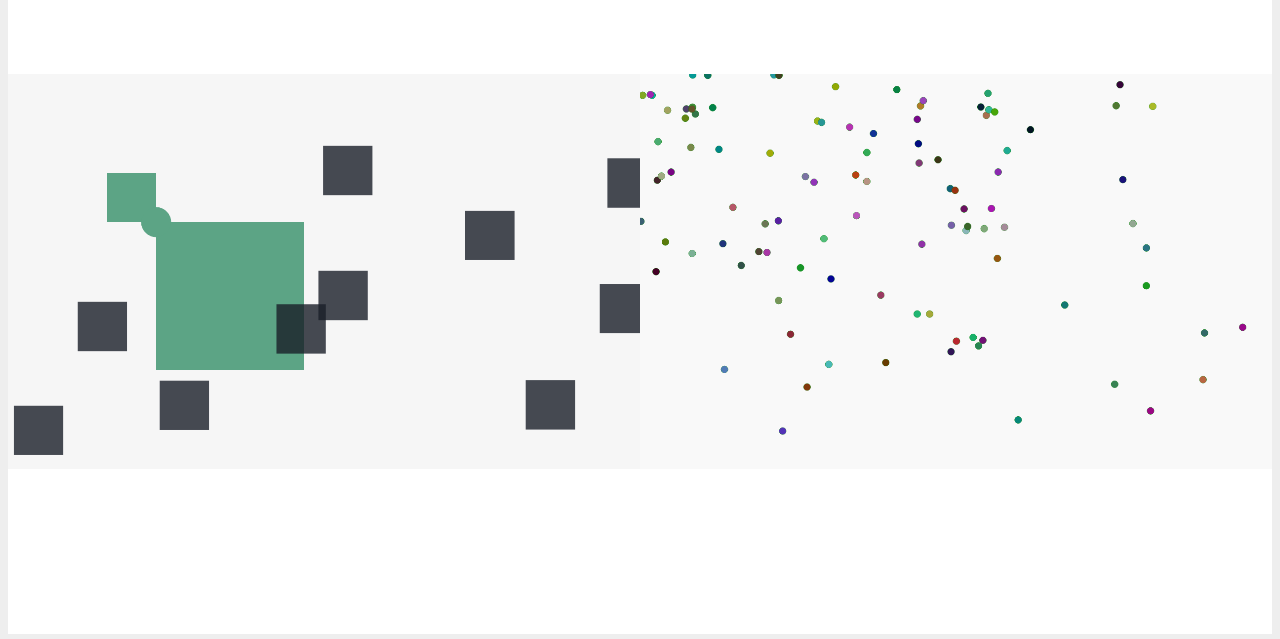
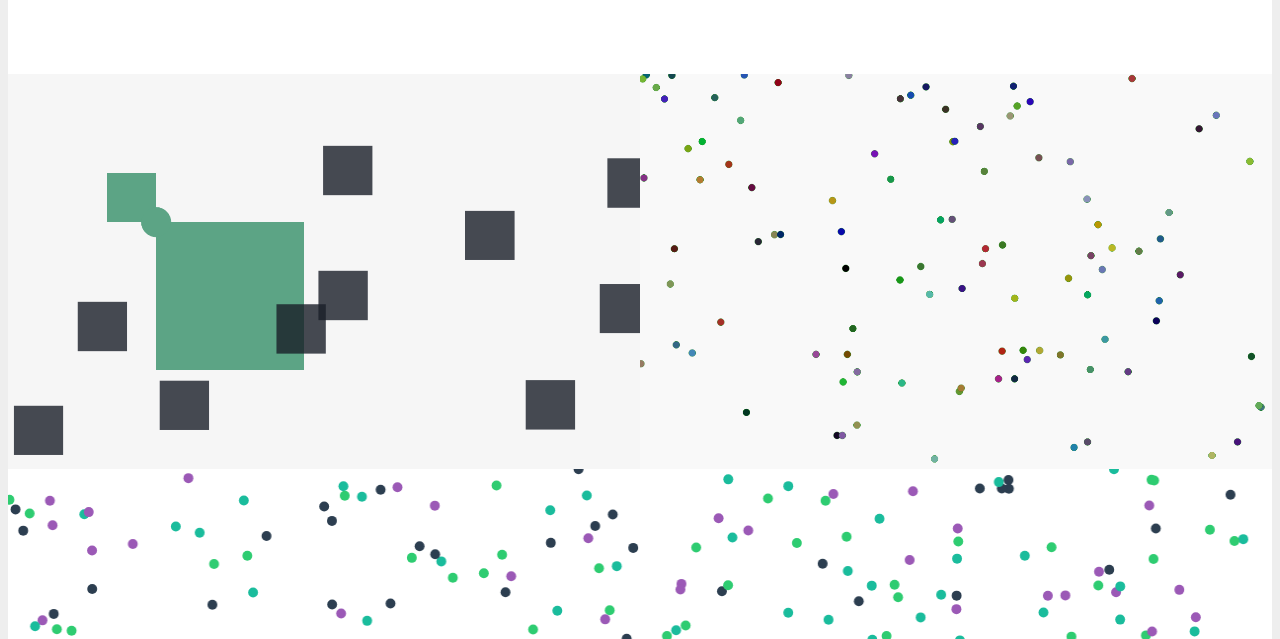
Before and after one commit to jestov/canvas-experiments, a plain HTML site: page index.html in a window 1280 px wide. Shown: the part 158-797 px from the top of the page. Drawn offline with nearby package versions, Linux system fonts and the light colour scheme.

Commit message:
third exercise

```diff
--- a/index.html
+++ b/index.html
@@ -39,7 +39,10 @@
                     canvas#canvas2{
                         background: #f6f6f6;
                         width: 50%;
-
+                    }
+                    canvas#canvas3{
+                        width: 100%;
+                        height: 100vh;
                     }
                   </style>
 
@@ -47,6 +50,7 @@
                 <body>
                     <canvas id="canvas2"></canvas>
                     <canvas id="canvas1"></canvas>
+                    <canvas id="canvas3"></canvas>
 
                   <script type="text/javascript">
                   var canvas = document.getElementById('canvas2');
@@ -91,6 +95,7 @@
                      c.fillRect(x,y,100,100);
                    }
                   </script>
+
                   <script type="text/javascript">
                   var canvas = document.getElementById('canvas1');
                   canvas.width = window.innerWidth;
@@ -160,6 +165,106 @@
                   animate();
 
                   </script>
+
+                  <script type="text/javascript">
+                  var canvas = document.getElementById('canvas3');
+                  canvas.width = window.innerWidth;
+                  canvas.height = window.innerHeight;
+
+                  var c = canvas.getContext('2d');
+
+                  var mouse = {
+                      x: undefined,
+                      y: undefined
+                  }
+
+                  var maxRadius=40;
+
+                  var colorArray = [
+                      '#1abc9c',
+                      '##34495e',
+                      '#2ecc71',
+                      '#9b59b6',
+                      '#2c3e50'
+                  ];
+
+                  window.addEventListener('mousemove',function(event){
+                    mouse.x = event.x;
+                    mouse.y = event.y;
+                  });
+
+                  window.addEventListener('resize', function(){
+                      canvas.width = window.innerWidth;
+                      canvas.height = window.innerHeight;
+
+                      init();
+                  });
+
+                  function Circle(x,y,dx,dy,radius){
+                    this.x = x;
+                    this.y = y;
+                    this.dx = dx;
+                    this.dy = dy;
+                    this.radius = radius;
+                    this.minRadius = radius;
+                    this.color= colorArray[Math.floor(Math.random() * colorArray.length)];;
+
+                    this.draw = function(){
+                      c.beginPath();
+                      c.arc(this.x,this.y,this.radius,0,Math.PI * 2,false);
+                      c.fillStyle= this.color;
+                      c.fill();
+
+                    }
+
+                    this.update = function(){
+                      if (this.x + this.radius > innerWidth || this.x - this.radius < 0) {
+                        this.dx= -this.dx;
+                      }
+                      if (this.y + this.radius > innerHeight || this.y - this.radius < 0) {
+                        this.dy= -this.dy;
+                      }
+                      this.x += this.dx;
+                      this.y += this.dy;
+
+                     // interactivity
+                    if (mouse.x - this.x < 60 && mouse.x - this.x > -60 && mouse.y - this.y < 60 && mouse.y - this.y > -60) {
+                        if (this.radius < maxRadius) {
+                            this.radius +=1;
+                        }
+                    }
+                    else if(this.radius > this.minRadius){
+                        this.radius -=1;
+                    }
+
+                      this.draw();
+                    }
+                  }
+
+                var circleArray = [];
+                  function init(){
+                        circleArray = [];
+                      for (var i = 0; i <= 600; i++) {
+                        var radius = 5;
+                        var x=Math.random() * (innerWidth - radius) ;
+                        var y=Math.random() * (innerHeight - radius) ;
+                        var dx=(Math.random() - 0.5);
+                        var dy=(Math.random() - 0.5);
+                        circleArray.push(new Circle(x,y,dx,dy,radius));
+                      }
+                  }
+
+                  function animate(){
+                    requestAnimationFrame(animate);
+                    c.clearRect(0,0,innerWidth,innerHeight);
+
+                    for (var i = 0; i <= circleArray.length; i++) {
+                      circleArray[i].update();
+                    }
+                  }
+                  init();
+                  animate();
+                  </script>
                 </body>
               </html>
 
```
